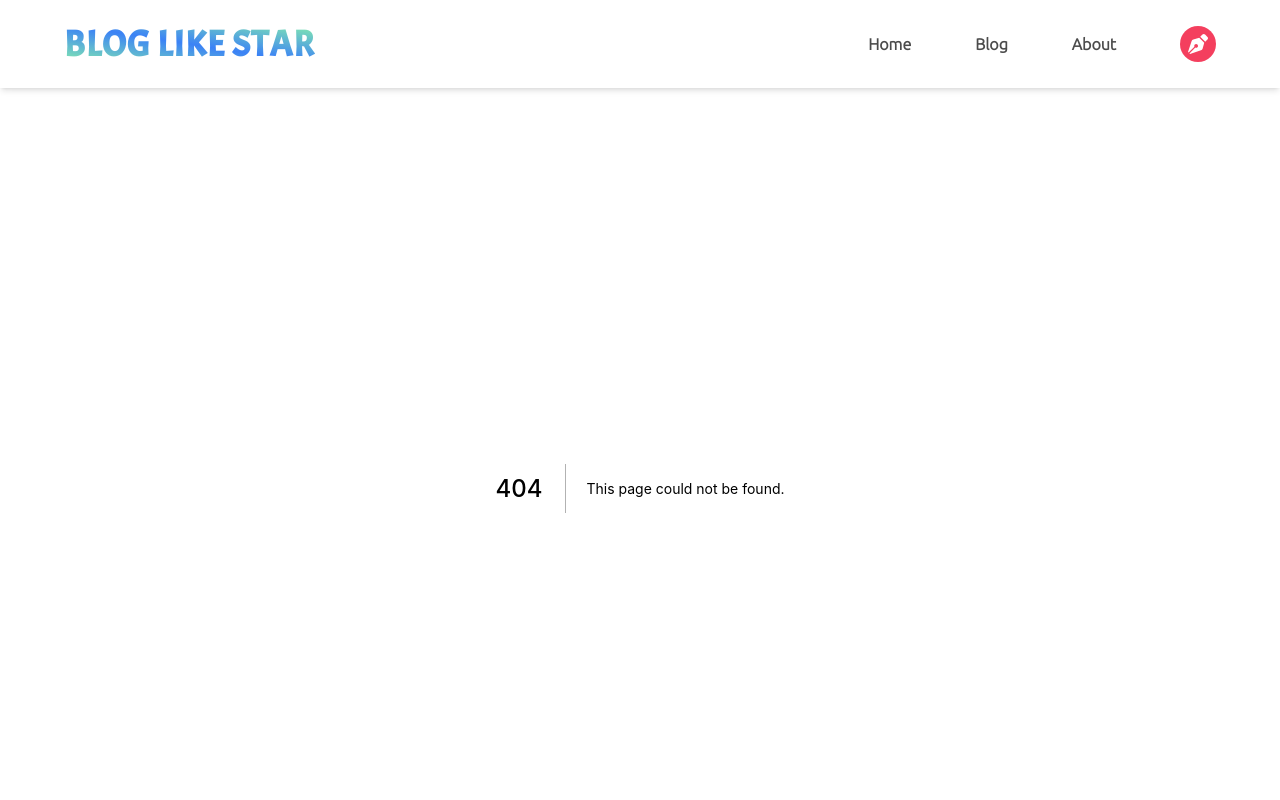
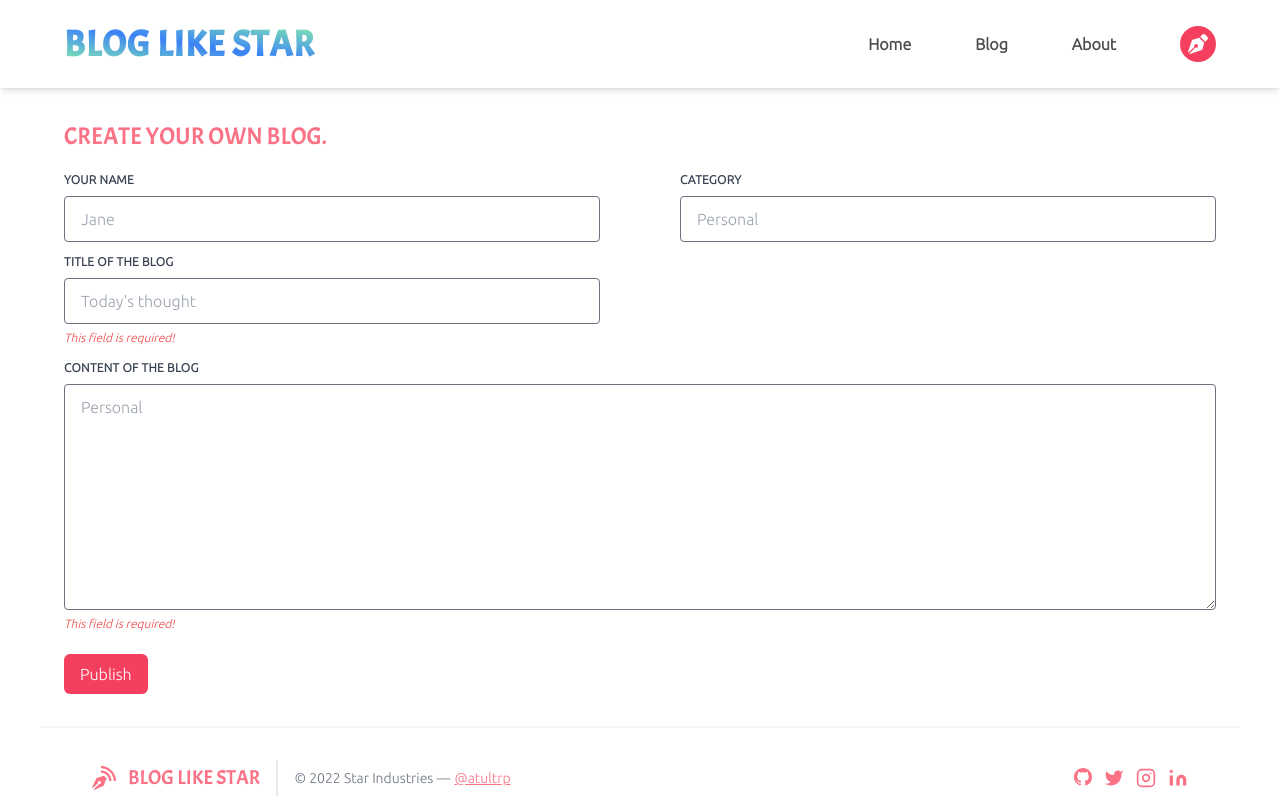
Before and after one commit to atultrp/blog-like-star, a Next.js app: page /editBlog in a window 1280 px wide. Before the commit this address had no page. Shown: the top 800 px of the page. Built offline with nearby package versions, Linux system fonts and the light colour scheme; no server answers; the database is empty.

Commit message:
edit your own blogs

```diff
--- a/src/components/Blog/BlogItem2.js
+++ b/src/components/Blog/BlogItem2.js
@@ -1,4 +1,4 @@
-import React, { useEffect, useState } from 'react'
+import React, { useEffect, useRef, useState } from 'react'
 import { FcLike, FcLikePlaceholder } from 'react-icons/fc'
 import { BsWhatsapp } from 'react-icons/bs'
 import { TiSocialTwitter } from 'react-icons/ti'
@@ -6,16 +6,29 @@ import {
   WhatsappShareButton,
   TwitterShareButton,
 } from 'next-share';
-
+import { HiDotsVertical } from 'react-icons/hi'
 import { useRouter } from 'next/router';
 import { doc, updateDoc } from 'firebase/firestore';
 import { database } from '../../firebase/config'
+import { getLocalStorage } from '../helper/utils';
+import useOnClickOutside from '../../hooks/useOnClickOutside';
+import { AiTwotoneEdit } from 'react-icons/ai';
+import { MdDelete } from 'react-icons/md';
 
 
 const BlogItem2 = ({ blogData }) => {
   const [likeState, setLikeState] = useState(false)
   const [likeCount, setLikeCount] = useState(parseInt(blogData?.likes))
   const router = useRouter();
+  const user = getLocalStorage('user')
+  const [openOptions, setOpenOptions] = useState(false)
+  const optionRef = useRef();
+
+  useOnClickOutside(optionRef, () => {
+    setOpenOptions(false)
+  });
+
+  // handling like and unlike
 
   const handleLikeClick = () => {
     setLikeState(false)
@@ -36,6 +49,8 @@ const BlogItem2 = ({ blogData }) => {
     updateLikeCount()
   }, [likeCount])
 
+  // handling read more click
+
   const handleReadMoreClick = (id) => {
     router.push(`/fullBlog/?id=${id}`)
   }
@@ -52,7 +67,27 @@ const BlogItem2 = ({ blogData }) => {
           </span>
         </div>
         {/* Category */}
-        <div className=" py-1 px-2 rounded bg-gradient-to-t from-rose-500 to-pink-400 text-white text-xs font-medium tracking-widest uppercase">{blogData.category}</div>
+        <div className='flex items-center space-x-4'>
+          <div className="py-1 px-2 rounded bg-gradient-to-t from-rose-500 to-pink-400 text-white text-xs font-medium tracking-widest uppercase">{blogData.category}</div>
+          {user?.userID === blogData?.userID && <div ref={optionRef}>
+            <HiDotsVertical className='text-rose-500 font-bold text-xl cursor-pointer' onClick={() => { setOpenOptions(!openOptions) }} />
+            {openOptions && <div className='relative'>
+              <div className="absolute right-0 overflow-hidden w-32 mt-2 origin-top-right bg-white divide-y divide-gray-100 rounded-md shadow-lg ring-1 ring-black ring-opacity-5">
+                <div
+                  className="flex items-center space-x-2 py-2 px-3 cursor-pointer hover:bg-gradient-to-t from-rose-500 to-pink-400 hover:text-white"
+                  onClick={() => router.push(`/editBlog/?id=${blogData?.id}`)}
+                >
+                  <AiTwotoneEdit />
+                  <span className='text-sm font-medium'>Edit</span>
+                </div>
+                <div className="flex items-center space-x-2 py-2 px-3 cursor-pointer hover:bg-gradient-to-t from-rose-500 to-pink-400 hover:text-white">
+                  <MdDelete />
+                  <span className='text-sm font-medium'>Delete</span>
+                </div>
+              </div>
+            </div>}
+          </div>}
+        </div>
       </div>
 
       {/* Title */}
--- a/src/components/Blog/CreateBlog.js
+++ b/src/components/Blog/CreateBlog.js
@@ -4,32 +4,23 @@ import TextArea from '../shared/TextArea'
 import { useForm } from "react-hook-form";
 import { useRouter } from 'next/router';
 
-const CreateBlog = ({ handleBlogSubmit }) => {
-
-  // 1. Author
-  // 2. Category
-  // 3. Avatar
-  // 4. Title of the Blog
-  // 5. Content of the Blog
+const CreateBlog = ({ handleBlogSubmit, autopopulatedData }) => {
 
   const router = useRouter();
+  const [values, setValues] = useState({})
 
   const { register, handleSubmit, watch, formState: { errors } } = useForm();
 
+  useEffect(() => {
+    setValues(autopopulatedData)
+  }, [autopopulatedData])
+
   const onSubmit = (data) => {
-    // data && fetch("/api/save-blog", {
-    //   method: "POST",
-    //   headers: {
-    //     "Content-Type": "application/json",
-    //   },
-    //   body: JSON.stringify(data),
-    // });
-    // router.push('/blog');
     let blog = { ...data }
-
     if (data) {
       blog["category"] = blog?.category || 'General'
       blog["author"] = blog?.author || 'Anonymous'
+      console.log("blog", blog)
       handleBlogSubmit(blog)
     }
   };
@@ -52,6 +43,8 @@ const CreateBlog = ({ handleBlogSubmit }) => {
                 {...register("author", {
                   maxLength: 80
                 })}
+                value={values?.author}
+                onChange={(e) => setValues({ ...values, author: e.target.value })}
               />
               {errors.author && <span class="text-red-500 text-xs italic">80 Characters Only!</span>}
             </div>
@@ -65,6 +58,8 @@ const CreateBlog = ({ handleBlogSubmit }) => {
                 {...register("category", {
                   maxLength: 40
                 })}
+                value={values?.category}
+                onChange={(e) => setValues({ ...values, category: e.target.value })}
               />
             </div>
 
@@ -77,8 +72,10 @@ const CreateBlog = ({ handleBlogSubmit }) => {
                 {...register("title", {
                   required: true,
                 })}
+                value={values?.title}
+                onChange={(e) => setValues({ ...values, title: e.target.value })}
               />
-              {errors.title && <span class="text-red-500 text-xs italic">This field is required!</span>}
+              {!values.title && <span class="text-red-500 text-xs italic">This field is required!</span>}
             </div>
           </div>
 
@@ -91,8 +88,10 @@ const CreateBlog = ({ handleBlogSubmit }) => {
               {...register("content", {
                 required: true,
               })}
+              value={values?.content}
+              onChange={(e) => setValues({ ...values, content: e.target.value })}
             />
-            {errors.content && <span class="text-red-500 text-xs italic">This field is required!</span>}
+            {!values.content && <span class="text-red-500 text-xs italic">This field is required!</span>}
           </div>
 
           <button type='submit' className='mt-2 px-4 py-2 bg-rose-500 text-white rounded-md hover:bg-rose-600'>Publish</button>
--- a/src/components/Layout/Header.js
+++ b/src/components/Layout/Header.js
@@ -48,7 +48,9 @@ const Header = () => {
       {/* Mobile */}
       <nav className="md:hidden py-3 px-4 shadow-md sticky top-0 z-50 items-center bg-white" ref={popUpRef}>
         <div className=" flex justify-between items-center">
-          <h1 className="text-2xl font-bold uppercase cursor-pointer items-center custom-font tracking-widest text-transparent bg-clip-text bg-gradient-to-tr from-green-300 via-blue-500 to-green-300">Blog Like Star</h1>
+          <Link href={"/"} >
+            <h1 className="text-2xl font-bold uppercase cursor-pointer items-center custom-font tracking-widest text-transparent bg-clip-text bg-gradient-to-tr from-green-300 via-blue-500 to-green-300">Blog Like Star</h1>
+          </Link>
           <HiMenuAlt1 className="text-4xl text-rose-500" onClick={() => { modal ? setModal(false) : setModal(true) }} />
         </div>
         <ul className={`${modal ? 'block' : 'hidden'} absolute right-2 px-4 py-4 shadow-md rounded bg-white font-semibold space-y-2`}>
--- a/src/components/helper/utils.js
+++ b/src/components/helper/utils.js
@@ -10,3 +10,11 @@ export const getDateFormat = () => {
   const year = d.getFullYear()
   return `${date}th ${month} ${year}`
 }
+
+export const getLocalStorage = (key) => {
+  return JSON.parse(localStorage.getItem(key))
+}
+
+export const setLocalStorage = (key, value) => {
+  return localStorage.setItem(key, JSON.stringify(value))
+}
--- a/src/pages/_app.js
+++ b/src/pages/_app.js
@@ -1,8 +1,25 @@
+import { useEffect } from 'react'
 import Footer from '../components/Layout/Footer'
 import Header from '../components/Layout/Header'
 import '../styles/globals.css'
+import { getLocalStorage, setLocalStorage } from '../components/helper/utils'
 
 function MyApp({ Component, pageProps }) {
+
+  // Authentication
+
+  useEffect(() => {
+    if (getLocalStorage('user')) {
+      console.log('user is logged in', getLocalStorage('user'))
+    } else {
+      let newUser = {
+        userID: 'blogStar' + Date.now()
+      }
+      setLocalStorage('user', JSON.stringify(newUser))
+      console.log('user is not logged in', getLocalStorage('user'))
+    }
+  }, [])
+
   return <>
     <Header />
     <Component {...pageProps} />
--- a/src/pages/blog.js
+++ b/src/pages/blog.js
@@ -1,10 +1,21 @@
 import React, { useEffect, useState } from 'react'
 import BlogPage from '../components/Blog/BlogPage'
+import { readBlogData } from '../components/helper/request'
 
 const blog = () => {
+  const [allBlogData, setAllBlogData] = useState([])
+
+  // Reading data from firebase
+  useEffect(() => {
+    readBlogData().then((data) => {
+      setAllBlogData(data)
+    })
+  }, [])
+  console.log('allBlogData', allBlogData)
+
   return (
     <>
-      <BlogPage />
+      <BlogPage data={allBlogData} />
     </>
   )
 }
--- /dev/null
+++ b/src/pages/editBlog.js
@@ -0,0 +1,45 @@
+import React, { useState, useEffect } from "react";
+import { useRouter } from "next/router";
+import { readBlogData } from "../components/helper/request";
+import { database } from "../firebase/config";
+import { doc, updateDoc } from "firebase/firestore";
+import CreateBlog from "../components/Blog/CreateBlog";
+
+const EditBlog = () => {
+  const router = useRouter();
+  const { id } = router.query;
+  const [blog, setBlog] = useState({});
+
+  // Reading data from firebase
+  useEffect(() => {
+    readBlogData().then((data) => {
+      data?.map((item) => {
+        if (item.id === id) {
+          setBlog(item);
+        }
+      });
+    })
+  }, [id])
+
+  const handleSubmit = async (updatedData) => {
+    console.log("updatedData", updatedData)
+    if (updatedData) {
+      updateDoc(doc(database, "blogsData", id), {
+        author: updatedData?.author,
+        category: updatedData?.category,
+        content: updatedData?.content,
+        title: updatedData?.title,
+      });
+      router.push(`/fullBlog/?id=${id}`);
+    }
+  };
+
+  return (
+    <div>
+      {/* <h1>Edit Blog</h1> */}
+      <CreateBlog handleBlogSubmit={(updatedData) => handleSubmit(updatedData)} autopopulatedData={blog} />
+    </div>
+  );
+};
+
+export default EditBlog;
```
